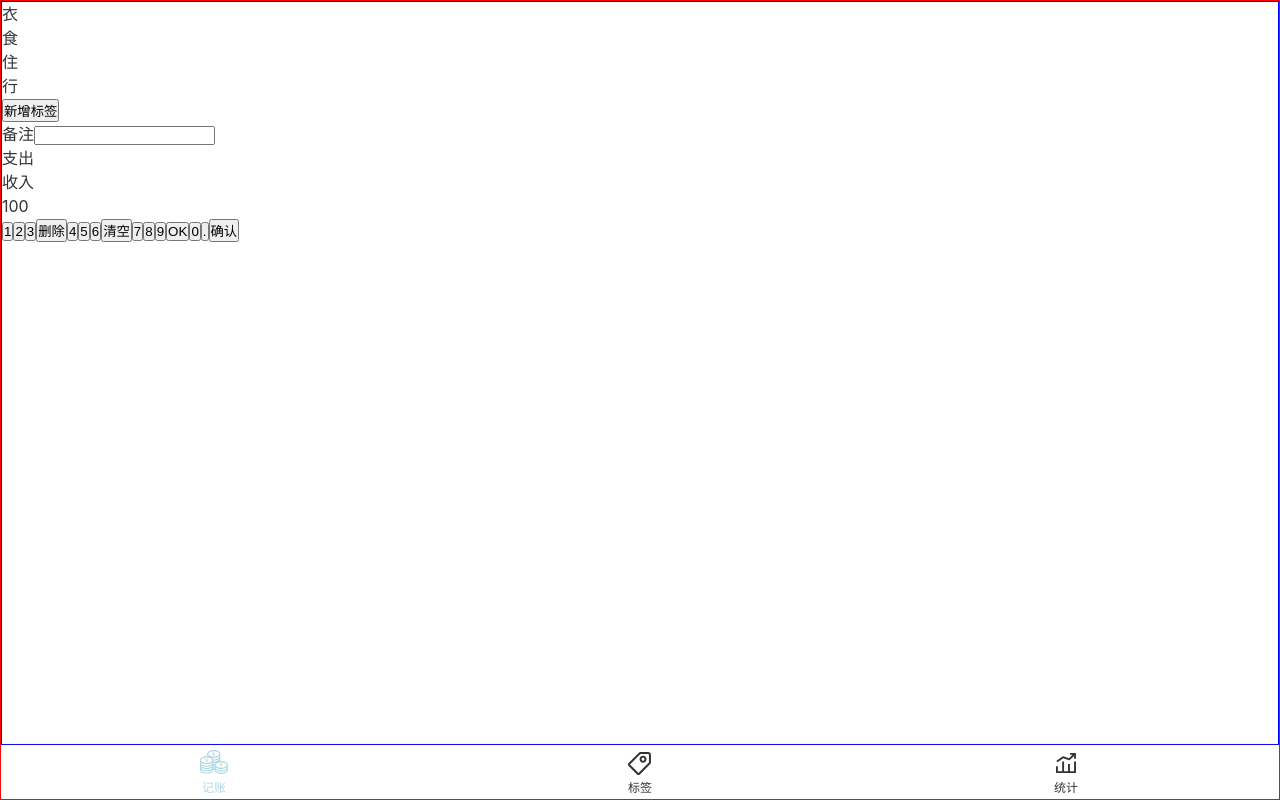
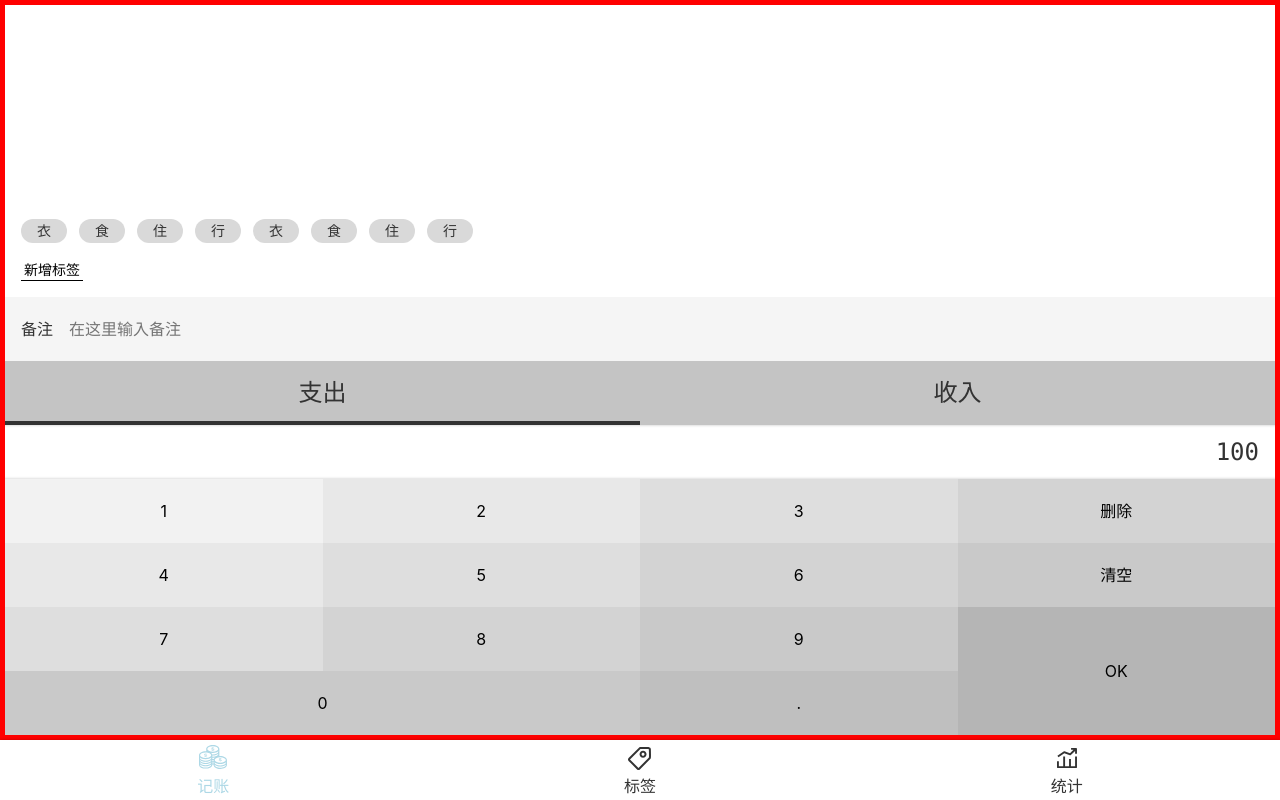
Before and after one commit to mnkin/test-morney, a Vue app: page /#/money in a window 1280 px wide. Built offline with nearby package versions, Linux system fonts and the light colour scheme.

Commit message:
Money.vue的HTML和css写好了

```diff
--- a/src/assets/style/helper.scss
+++ b/src/assets/style/helper.scss
@@ -5,3 +5,22 @@
 $font-kai:Baskerville, Georgia, "Liberation Serif", "Kaiti SC", STKaiti, "AR PL UKai CN", "AR PL UKai HK", "AR PL UKai TW", "AR PL UKai TW MBE", "AR PL KaitiM GB", KaiTi, KaiTi_GB2312, DFKai-SB, "TW\-Kai", serif;
 
 $color-hightlight:lightblue;
+
+%clearFix{
+    &::after{
+        content:"";
+        display: block;
+        clear:both;
+    }
+}
+
+$color-shadow:rgba(0,0,0,0.25);
+
+%outerShadow{
+    box-shadow: 0 0 3px $color-shadow;
+}
+
+%innerShadow{
+    box-shadow: inset 0 -3px 3px -3px $color-shadow,
+      inset 0 3px 3px -3px $color-shadow;
+}
--- a/src/assets/style/reset.scss
+++ b/src/assets/style/reset.scss
@@ -6,4 +6,14 @@
   a {
     text-decoration: none;
     color: inherit;
+    font-size:16px;
   }
+  ul,ol{
+      list-style: none;
+  }
+  button,input{
+      font:inherit;
+  }
+  :focus{
+      outline: none;
+  }
--- a/src/components/Layout.vue
+++ b/src/components/Layout.vue
@@ -1,6 +1,6 @@
 <template>
-  <div class="nav-wrapper">
-    <div class="content">
+  <div class="layout-wrapper">
+    <div class="content" :class="classPrefix && `${classPrefix}-content`">
       <slot />
     </div>
     <Nav />
@@ -9,18 +9,18 @@
 
 <script lang="ts">
 import Vue from "vue";
-export default Vue.extend({});
+export default Vue.extend({
+  props: ["classPrefix"],
+});
 </script>
 
 <style lang="scss" scoped>
-.nav-wrapper {
-  border: 1px solid red;
+.layout-wrapper {
   height: 100vh;
   display: flex;
   flex-direction: column;
 }
 .content {
-  border: 1px solid blue;
   flex-grow: 1;
   overflow: auto;
 }
--- a/src/components/Nav.vue
+++ b/src/components/Nav.vue
@@ -27,8 +27,8 @@
 @import "~@/assets/style/helper.scss";
 
 nav {
+  @extend %outerShadow;
   display: flex;
-  box-shadow: 0 0 3px rgba($color: grey, $alpha: 0.25);
   font-size: 12px;
   > .item {
     padding: 2px 0;
--- a/src/views/Money.vue
+++ b/src/views/Money.vue
@@ -1,32 +1,5 @@
 <template>
-  <Layout>
-    <div class="money">
-      <div class="tags">
-        <ul class="current">
-          <li>衣</li>
-          <li>食</li>
-          <li>住</li>
-          <li>行</li>
-        </ul>
-        <div class="new">
-          <button>新增标签</button>
-        </div>
-      </div>
-
-      <div>
-        <label class="notes">
-          <span class="name">备注</span>
-          <input type="text" />
-        </label>
-      </div>
-
-      <div>
-        <ul class="types">
-          <li class="selected">支出</li>
-          <li>收入</li>
-        </ul>
-      </div>
-
+  <Layout classPrefix="layout">
     <div class="numberPad">
       <div class="output">100</div>
       <div class="buttons">
@@ -41,12 +14,40 @@
         <button>7</button>
         <button>8</button>
         <button>9</button>
-          <button>OK</button>
-          <button>0</button>
+        <button class="ok">OK</button>
+        <button class="zero">0</button>
         <button>.</button>
-          <button>确认</button>
       </div>
     </div>
+
+    <div>
+      <ul class="types">
+        <li class="selected">支出</li>
+        <li>收入</li>
+      </ul>
+    </div>
+
+    <div>
+      <label class="notes">
+        <span class="name">备注</span>
+        <input type="text" placeholder="在这里输入备注" />
+      </label>
+    </div>
+
+    <div class="tags">
+      <div class="new">
+        <button>新增标签</button>
+      </div>
+      <ul class="current">
+        <li>衣</li>
+        <li>食</li>
+        <li>住</li>
+        <li>行</li>
+        <li>衣</li>
+        <li>食</li>
+        <li>住</li>
+        <li>行</li>
+      </ul>
     </div>
   </Layout>
 </template>
@@ -57,6 +58,139 @@
 export default Vue.extend({});
 </script>
 
+<style lang="scss">
+.layout-content {
+  border: 5px solid red;
+  display: flex;
+  flex-direction: column-reverse;
+}
+</style>
+
 <style lang="scss" scoped>
-// @import "~@/assets/style/helper.scss";
+@import "~@/assets/style/helper.scss";
+
+.numberPad {
+  > .output {
+    @extend %innerShadow;
+    font-size: 24px;
+    font-family: Consolas, monospace;
+    text-align: right;
+    padding: 9px 16px;
+  }
+  > .buttons {
+    @extend %clearFix;
+    > button {
+      width: 25%;
+      height: 64px;
+      background: transparent;
+      border: none;
+      &.ok {
+        height: 64 * 2px;
+        float: right;
+      }
+      &.zero {
+        width: 25 * 2%;
+      }
+      $bg: #f2f2f2;
+      &:nth-child(1) {
+        background: $bg;
+      }
+      &:nth-child(2),
+      &:nth-child(5) {
+        background: darken($bg, 4%);
+      }
+      &:nth-child(3),
+      &:nth-child(6),
+      &:nth-child(9) {
+        background: darken($bg, 8%);
+      }
+      &:nth-child(4),
+      &:nth-child(7),
+      &:nth-child(10) {
+        background: darken($bg, 12%);
+      }
+      &:nth-child(13) {
+        background: darken($bg, 16%);
+      }
+      &:nth-child(8),
+      &:nth-child(11) {
+        background: darken($bg, 16%);
+      }
+      &:nth-child(14) {
+        background: darken($bg, 20%);
+      }
+      &:nth-child(12) {
+        background: darken($bg, 24%);
+      }
+    }
+  }
+}
+.types {
+  background: #c4c4c4;
+  display: flex;
+  text-align: center; //文本居中
+  font-size: 24px;
+  > li {
+    width: 50%;
+    height: 64px;
+    display: flex;
+    justify-content: center;
+    align-items: center;
+    position: relative;
+    &.selected::after {
+      content: "";
+      position: absolute;
+      bottom: 0;
+      left: 0;
+      width: 100%;
+      height: 4px;
+      background: #333;
+    }
+  }
+}
+.notes {
+  background: #f5f5f5;
+  display: flex;
+  align-items: center;
+  > .name {
+    padding: 0px 16px;
+  }
+  > input {
+    height: 64px;
+    flex-grow: 1;
+    border: none;
+    background: transparent;
+  }
+}
+.tags {
+  font-size: 14px;
+  padding: 16px;
+  flex-grow: 1;
+  display: flex;
+  flex-direction: column-reverse;
+  > .current {
+    display: flex;
+    flex-wrap: wrap;
+    > li {
+      background: #d9d9d9;
+      $h: 24px;
+      // 设置衣食住行垂直居中：height和line-height一样高
+      height: $h;
+      line-height: $h;
+      border-radius: $h/2;
+      padding: 0 16px;
+      margin-right: 12px;
+      margin-top: 6px;
+    }
+  }
+  > .new {
+    padding-top: 16px;
+    > button {
+      background: transparent;
+      border: none;
+      border-bottom: 1px solid;
+      padding: 0 3px;
+    }
+  }
+}
 </style>
```
Lines whose indentation alone changed are shown as unchanged.
